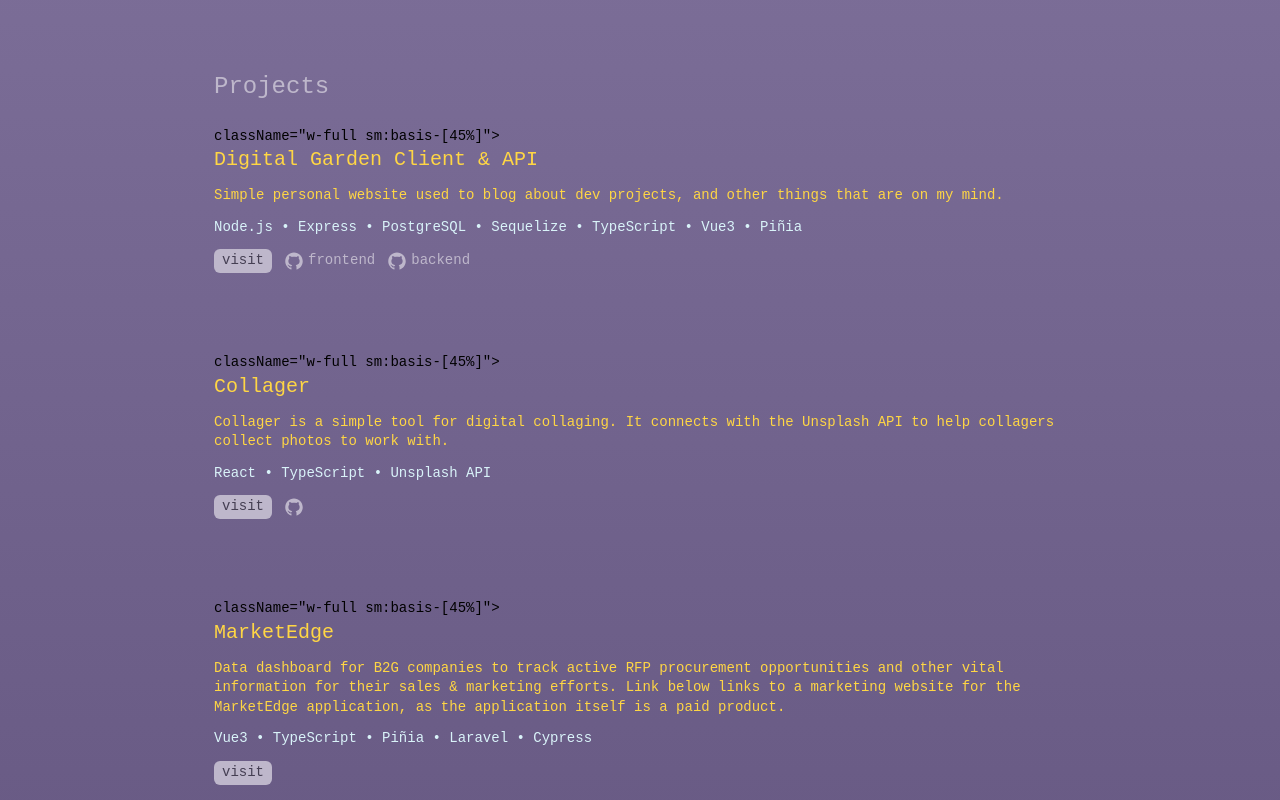
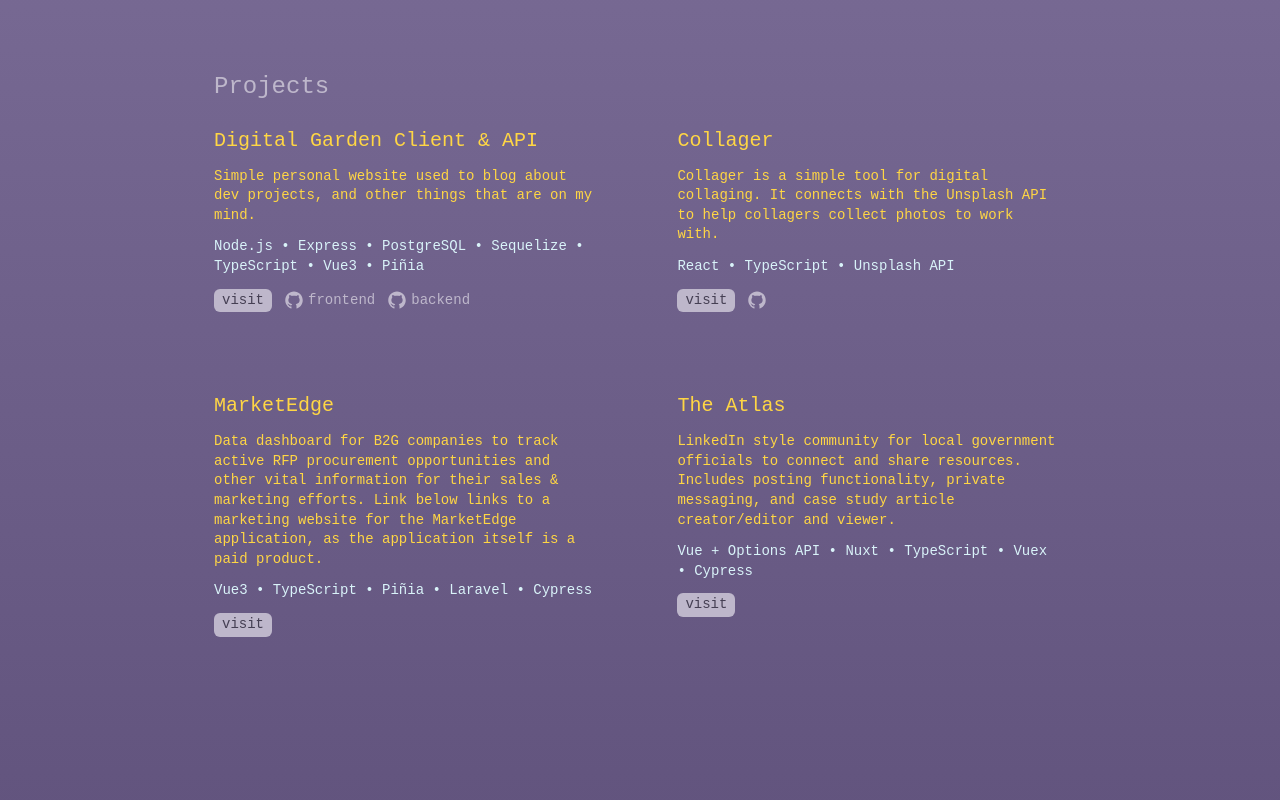
Before and after one commit to Orniepay/Portfolio, a React (Create React App) app: page / in a window 1280 px wide. Shown: the part 1200-2000 px from the top of the page. Built offline with nearby package versions, Linux system fonts and the light colour scheme.

Commit message:
Updated readme, fixed syntax bug

```diff
--- a/src/components/Projects.js
+++ b/src/components/Projects.js
@@ -43,12 +43,11 @@ const Projects = () => {
   const projectsFormatted = () => {
     return projects.map((project) => {
       return (
-        <div key={project.title}>
-          {' '}
-          className="w-full sm:basis-[45%]">
+        <div key={project.title} className="w-full sm:basis-[45%]">
           <div className="text-yellow text-xl">{project.title}</div>
           <div className="text-yellow mt-3">{project.description}</div>
           <div className="text-teal mt-3">{project.tech}</div>
+
           <div className="mt-3 flex items-center">
             <a
               className="py-[2px] px-2 bg-purple-light text-purple-dark rounded-md hover:bg-purple-dark hover:text-purple-light"
```
Also changed, not shown: 1 other file (tests, documents, lock files or other folders).
